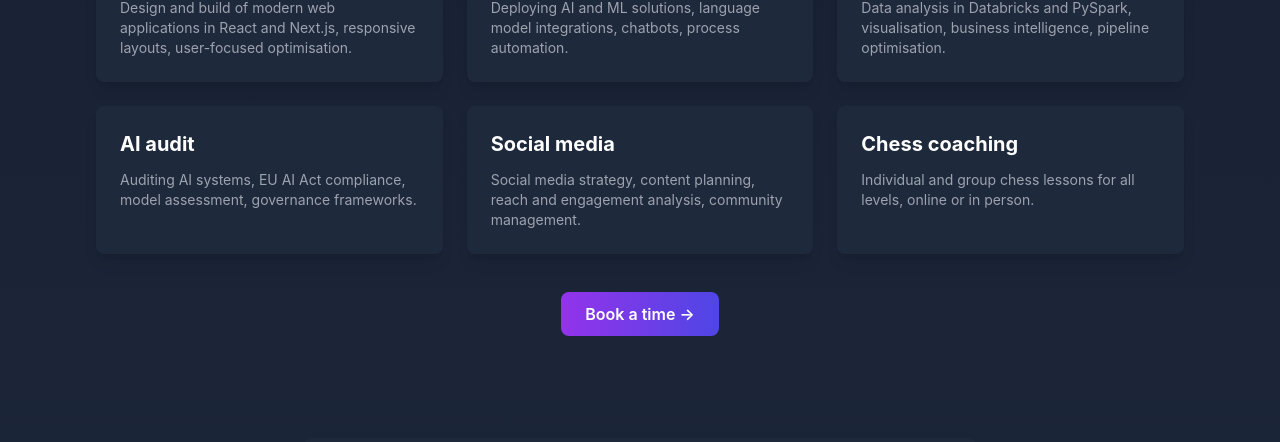
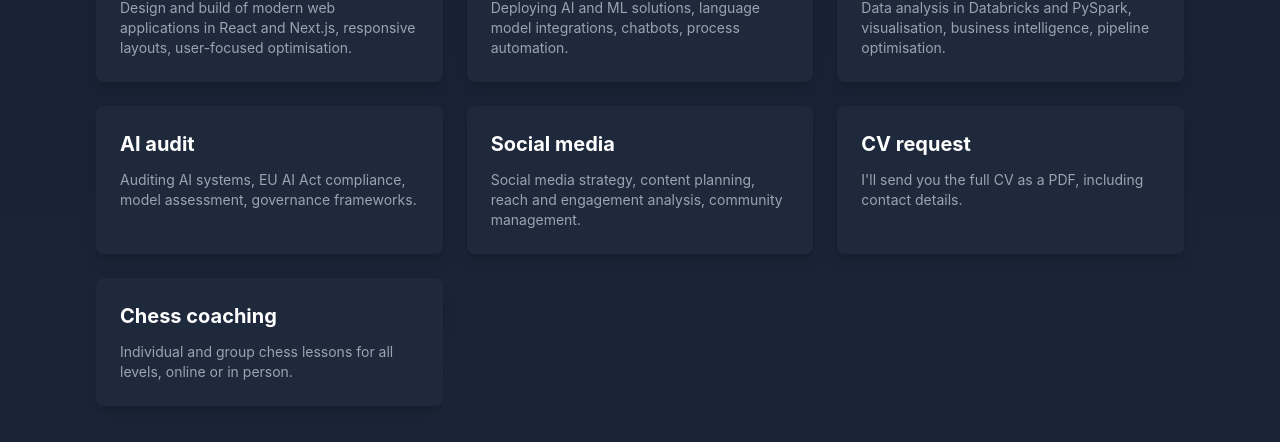
Before and after one commit to petrhollan22/petr-portfolio, a Next.js app: page /en/work in a window 1280 px wide. Shown: the part 2037-2479 px from the top of the page. Built offline with nearby package versions, Linux system fonts and the light colour scheme; no server answers.

Commit message:
Preselect CV request from CV page

```diff
--- a/app/[locale]/cv/page.tsx
+++ b/app/[locale]/cv/page.tsx
@@ -99,7 +99,7 @@ export default function CvPage() {
       <section className="container py-16 text-center">
         <h2 className="text-3xl font-bold mb-4">{t('ctaTitle')}</h2>
         <p className="text-gray-400 mb-8">{t('ctaLead')}</p>
-        <Link href="/schedule-time" className="btn-primary">{t('ctaButton')} →</Link>
+        <Link href={{ pathname: "/schedule-time", query: { service: "cv-request" } }} className="btn-primary">{t('ctaButton')} →</Link>
       </section>
     </div>
   );
--- a/data/services.ts
+++ b/data/services.ts
@@ -48,6 +48,14 @@ export const workServices: Service[] = [
     }
   },
   {
+    id: "cv-request",
+    name: { cs: "Žádost o životopis", en: "CV request" },
+    description: {
+      cs: "Pošlu ti kompletní životopis v PDF včetně kontaktních údajů.",
+      en: "I'll send you the full CV as a PDF, including contact details."
+    }
+  },
+  {
     id: "chess-coaching",
     name: { cs: "Šachový trénink", en: "Chess coaching" },
     description: {
```
